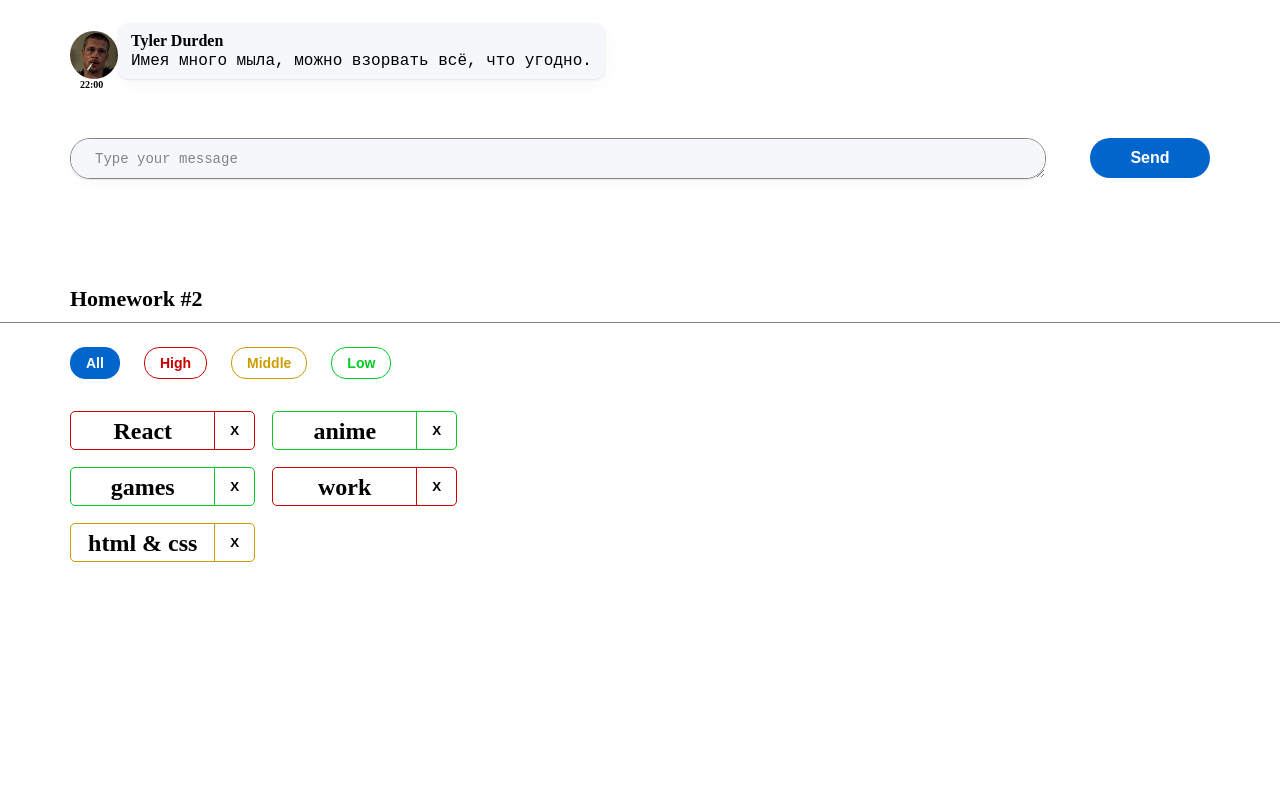
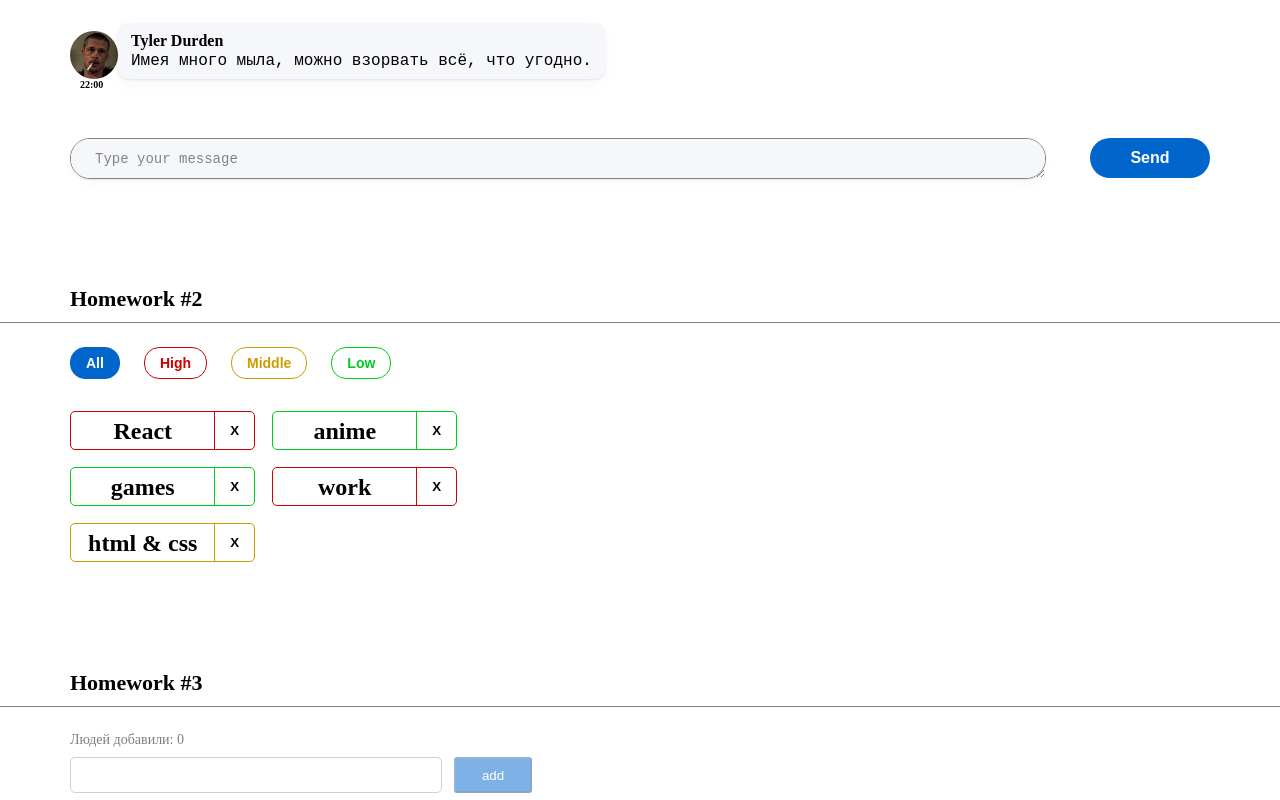
Before and after one commit to h0d0v0d/IgnatTask, a React (Create React App) app: page /#/pre-junior in a window 1280 px wide. Shown: the part 261-1061 px from the top of the page. Before the commit the page ends 823 px from the top, so only its background shows below. Built offline with nearby package versions, Linux system fonts and the light colour scheme.

Commit message:
homework #3 is ready

```diff
--- a/src/s1-main/App.tsx
+++ b/src/s1-main/App.tsx
@@ -2,6 +2,7 @@
 import s from './App.module.css'
 import HW1 from '../s2-homeworks/hw01/HW1'
 import HW2 from '../s2-homeworks/hw02/HW2'
+import HW3 from '../s2-homeworks/hw03/HW3'
 
 function App() {
     return (
@@ -9,7 +10,7 @@
             <HW1/>
             {/*раскомментировать по ходу выполнения*/}
             <HW2/>
-            {/*<HW3/>*/}
+            <HW3/>
             {/*<HW4/>*/}
 
             {/*при выполнении дз 5 и более - закомментировать здесь дз 1-4, так как они есть внутри дз 5*/}
--- a/src/s2-homeworks/hw03/Greeting.module.css
+++ b/src/s2-homeworks/hw03/Greeting.module.css
@@ -2,34 +2,76 @@
 }
 
 .inputAndButtonContainer {
+    display: flex;
 }
 
 .error {
+    font-style: normal;
+    font-weight: 400;
+    font-size: 14px;
+    line-height: 17px;
+    color: #CC0000;
 }
 
 .input {
+    width: 372px;
+    height: 36px;
+    border-radius: 5px;
+    box-sizing: border-box;
+    border: 1px solid #D1D1D1;
+    border-radius: 5px;
+    margin-bottom: 7px;
 }
 
 .input:focus {
 }
 
 .errorInput {
+    width: 372px;
+    height: 36px;
+    border-radius: 5px;
+    box-sizing: border-box;
+    border: 1px solid #CC0000;
+    border-radius: 5px;
+    margin-bottom: 7px;
 }
 
 .button {
+    height: 36px;
+    width: 78px;
+    margin-left: 12px;
+    justify-content: center;
+    align-items: center;
+    padding: 5px 24px;
+    background: #0066CC;
+    border-radius: 3px;
+    color: white
 }
 
 .button:focus {
 }
 
 .button:active {
+    opacity: 1;
 }
 
 .button:disabled {
+    opacity: 0.5;
 }
 
 .text {
+    font-size: 14px;
+    font-weight: 400;
+    line-height: 17px;
+    letter-spacing: 0em;
+    text-align: left;
+    opacity: 0.5;
+    margin-bottom: 9px;
 }
 
 .greeting {
+    font-weight: 500;
+    font-size: 14px;
+    line-height: 17px;
+    color: #000000;
 }
--- a/src/s2-homeworks/hw03/Greeting.tsx
+++ b/src/s2-homeworks/hw03/Greeting.tsx
@@ -2,14 +2,14 @@
 import s from './Greeting.module.css'
 
 type GreetingPropsType = {
-    name: any // need to fix any
-    setNameCallback: any // need to fix any
-    addUser: any // need to fix any
-    onBlur: any // need to fix any
-    onEnter: any // need to fix any
-    error: any // need to fix any
-    totalUsers: any // need to fix any
-    lastUserName?: any // need to fix any
+    name: string // need to fix any
+    setNameCallback: (e: React.ChangeEvent<HTMLInputElement>) => void // need to fix any
+    addUser: () => void // need to fix any
+    onBlur: () => void // need to fix any
+    onEnter: (e: KeyboardEvent<HTMLInputElement>) => void // need to fix any
+    error: string // need to fix any
+    totalUsers: number // need to fix any
+    lastUserName?: string // need to fix any
 }
 
 // презентационная компонента (для верстальщика)
@@ -25,7 +25,7 @@
         lastUserName,
     } // деструктуризация пропсов
 ) => {
-    const inputClass = s.errorInput // need to fix with (?:)
+    const inputClass = error ? s.errorInput : s.input // need to fix with (?:)
 
     return (
         <div id={'hw3-form'} className={s.greetingForm}>
--- a/src/s2-homeworks/hw03/GreetingContainer.tsx
+++ b/src/s2-homeworks/hw03/GreetingContainer.tsx
@@ -3,18 +3,30 @@
 import { UserType } from './HW3'
 
 type GreetingContainerPropsType = {
-    users: any // need to fix any
-    addUserCallback: any // need to fix any
+    users: Array<UserType> // need to fix any
+    addUserCallback: (name: string) => void // need to fix any
 }
 
-export const pureAddUser = (name: any, setError: any, setName: any, addUserCallback: any) => {
-    // если имя пустое - показать ошибку, иначе - добавить юзера и очистить инпут
+export const pureAddUser = (name: string, setError: (error: string) => void, setName: ((name: string) => void), addUserCallback: (name: string) => void) => {
+    // если имя пустое - показать ошибку, иначе - добавить юзера и очистить инпут .trim()
+    if (name.trim() !== '') {
+        addUserCallback(name)
+        setName('')
+        setError('')
+        return
+    }
+
+    setError('Ошибка введите имя')
 }
 
-export const pureOnBlur = (name: any, setError: any) => { // если имя пустое - показать ошибку
+export const pureOnBlur = (name: string, setError: (error: string) => void) => { // если имя пустое - показать ошибку
+    return name === '' ? setError('Ошибка введите имя') : null
 }
 
-export const pureOnEnter = (e: any, addUser: any) => { // если нажата кнопка Enter - добавить
+export const pureOnEnter = (e: KeyboardEvent<HTMLInputElement>, addUser: () => void) => { // если нажата кнопка Enter - добавить
+    if (e.key === 'Enter') {
+        addUser()
+    }
 }
 
 // более простой и понятный для новичков
@@ -26,11 +38,11 @@
     addUserCallback,
 }) => {
     // деструктуризация пропсов
-    const [name, setName] = useState<any>('') // need to fix any
-    const [error, setError] = useState<any>('') // need to fix any
+    const [name, setName] = useState<string>('') // need to fix any
+    const [error, setError] = useState<string>('') // need to fix any
 
-    const setNameCallback = (e: any) => { // need to fix any
-        setName('some name') // need to fix
+    const setNameCallback = (e: ChangeEvent<HTMLInputElement>) => { // need to fix any
+        setName(e.currentTarget.value) // need to fix
 
         error && setError('')
     }
@@ -46,8 +58,9 @@
         pureOnEnter(e, addUser)
     }
 
-    const totalUsers = 0 // need to fix
-    const lastUserName = 'some name' // need to fix
+    const totalUsers = users.length// need to fix
+    const lastUserName = totalUsers !== 0 ? users[totalUsers - 1].name : '' // need to fix
+
 
     return (
         <Greeting
--- a/src/s2-homeworks/hw03/HW3.tsx
+++ b/src/s2-homeworks/hw03/HW3.tsx
@@ -17,22 +17,25 @@
 * 11 - сделать стили в соответствии с дизайном
 * */
 
+
 // types
 export type UserType = {
-    _id: any // need to fix any
-    name: any // need to fix any
+    _id: string // need to fix any
+    name: string // need to fix any
 }
 
-export const pureAddUserCallback = (name: any, setUsers: any, users: any) => { // need to fix any
-    const user = { // need to fix
+export const pureAddUserCallback = (name: string, setUsers: (users: Array<UserType>) => void, users: Array<UserType>) => { // need to fix any
+    const user = {
+        _id: v1(),
+        name
     }
     setUsers([...users, user])
 }
 
 const HW3 = () => {
-    const [users, setUsers] = useState<any>([]) // need to fix any
+    const [users, setUsers] = useState<Array<UserType>>([]) // need to fix any
 
-    const addUserCallback = (name: any) => { // need to fix any
+    const addUserCallback = (name: string) => { // need to fix any
         pureAddUserCallback(name, setUsers, users)
     }
 
```
